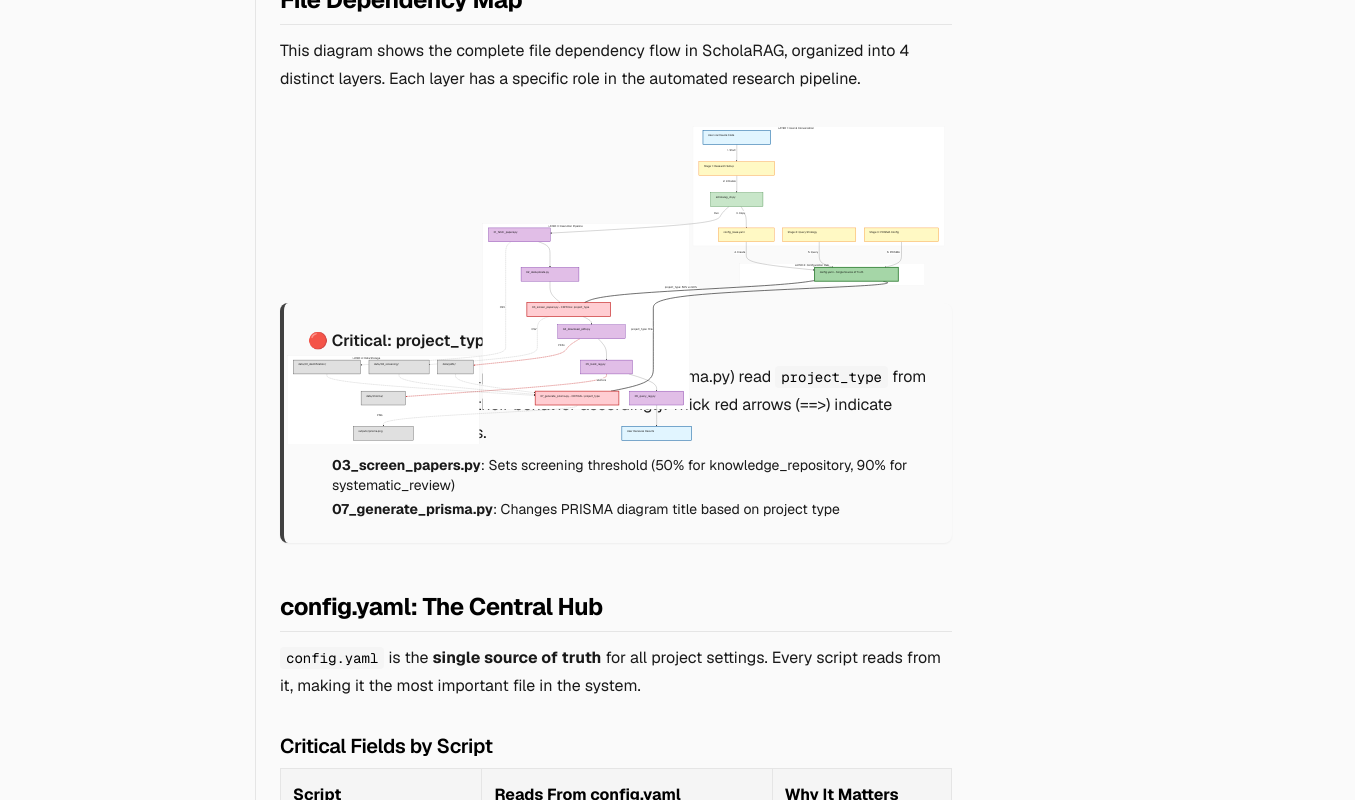
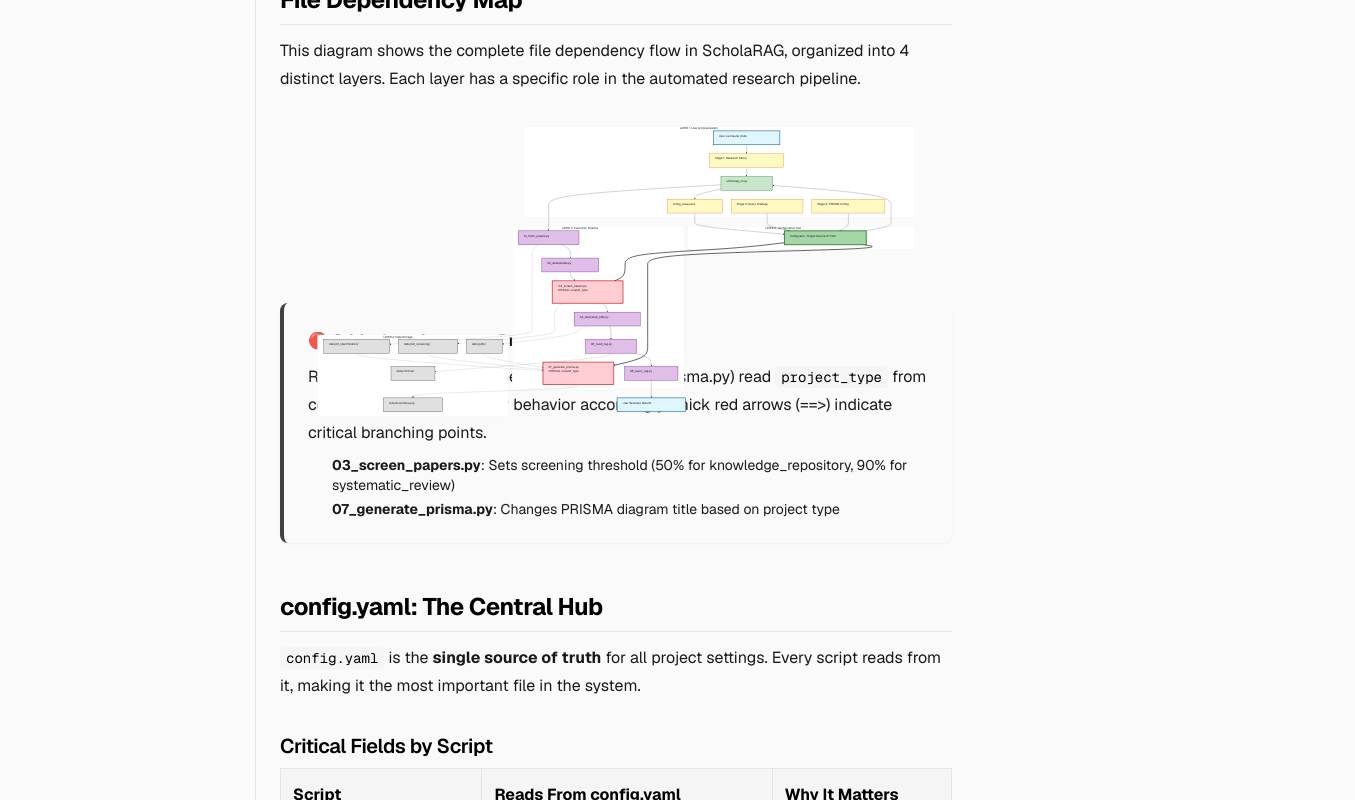
Before and after one commit to HosungYou/ResearcherRAG-helper, a Next.js app in the folder frontend/: page /codebook/architecture in a window 1280 px wide. Shown: the part 1160-1960 px from the top of the page, 1355 px wide, since content can reach past the window. Built offline with nearby package versions, Linux system fonts and the light colour scheme.

Commit message:
Restructure diagram to match exact vertical layout from screenshot

```diff
--- a/frontend/app/codebook/architecture/page.tsx
+++ b/frontend/app/codebook/architecture/page.tsx
@@ -62,79 +62,70 @@ outputs/ (Final RAG system + PRISMA diagram)`}
           </p>
 
           <Mermaid
-            scale={2.2}
+            scale={2.0}
             chart={`%%{init: {'theme':'base', 'themeVariables': { 'primaryColor':'#fff'}}}%%
 graph TB
     subgraph Layer1["LAYER 1: User & Conversation"]
         User["User via Claude Code"]
-        Stage1["Stage 1: Research Setup"]
+        User --> Stage1["Stage 1: Research Setup"]
+        Stage1 --> CLI["scholarag_cli.py"]
+        CLI --> BaseYAML["config_base.yaml"]
+
         Stage2["Stage 2: Query Strategy"]
         Stage3["Stage 3: PRISMA Config"]
-        CLI["scholarag_cli.py"]
-        BaseYAML["config_base.yaml"]
     end
+
     subgraph Layer2["LAYER 2: Configuration Hub"]
         ConfigYAML["config.yaml - Single Source of Truth"]
     end
+
     subgraph Layer3["LAYER 3: Execution Pipeline"]
         Script01["01_fetch_papers.py"]
         Script02["02_deduplicate.py"]
-        Script03["03_screen_papers.py - CRITICAL: project_type"]
+        Script03["03_screen_papers.py<br/>CRITICAL: project_type"]
         Script04["04_download_pdfs.py"]
         Script05["05_build_rag.py"]
         Script06["06_query_rag.py"]
-        Script07["07_generate_prisma.py - CRITICAL: project_type"]
-  end
- subgraph Layer4["LAYER 4: Data Storage"]
-        Data01["data/01_identification/"]
-        Data02["data/02_screening/"]
-        Data03["data/pdfs/"]
-        Data04["data/chroma/"]
-        Data05["outputs/prisma.png"]
-  end
-    User -- "1. Start" --> Stage1
-    Stage1 -- "2. Initialize" --> CLI
-    CLI -- "3. Copy" --> BaseYAML
-    BaseYAML -- "4. Create" --> ConfigYAML
-    Stage2 -- "5. Query" --> ConfigYAML
-    Stage3 -- "6. PRISMA" --> ConfigYAML
-    CLI -- Run --> Script01
+        Script07["07_generate_prisma.py<br/>CRITICAL: project_type"]
+
         Script01 --> Script02
         Script02 --> Script03
         Script03 --> Script04
         Script04 --> Script05
         Script05 --> Script06
-    ConfigYAML == "project_type: 50% vs 90%" ==> Script03
-    ConfigYAML == "project_type: title" ==> Script07
-    Script01 -. CSV .-> Data01
-    Script03 -. CSV .-> Data02
-    Script04 -. PDFs .-> Data03
-    Script05 -. Vectors .-> Data04
-    Script06 --> UserOut["User Receives Results"]
+    end
+
+    subgraph Layer4["LAYER 4: Data Storage"]
+        Data02["data/02_screening/"]
+        Data04["data/chroma/"]
+        Data03["data/pdfs/"]
+        Data01["data/01_identification/"]
+        Data05["outputs/prisma.png"]
+    end
+
+    UserOut["User Receives Results"]
+
+    BaseYAML --> ConfigYAML
+    Stage2 --> ConfigYAML
+    Stage3 --> ConfigYAML
+
+    ConfigYAML --> CLI
+    CLI --> Script01
+
+    ConfigYAML ===> Script03
+    ConfigYAML ===> Script07
+
+    Script01 -.-> Data01
+    Script03 -.-> Data02
+    Script04 -.-> Data03
+    Script05 -.-> Data04
+    Script06 --> UserOut
+
     Data01 -.-> Script07
     Data02 -.-> Script07
     Data03 -.-> Script07
-    Script07 -. PNG .-> Data05
-     User:::userNode
-     Stage1:::promptNode
-     Stage2:::promptNode
-     Stage3:::promptNode
-     CLI:::configNode
-     BaseYAML:::promptNode
-     ConfigYAML:::configHubNode
-     Script01:::scriptNode
-     Script02:::scriptNode
-     Script03:::criticalNode
-     Script04:::scriptNode
-     Script05:::scriptNode
-     Script06:::scriptNode
-     Script07:::criticalNode
-     Data01:::dataNode
-     Data02:::dataNode
-     Data03:::dataNode
-     Data04:::dataNode
-     Data05:::dataNode
-     UserOut:::userNode
+    Script07 -.-> Data05
+
     classDef userNode fill:#E1F5FF,stroke:#01579B,stroke-width:3px,color:#000
     classDef promptNode fill:#FFF9C4,stroke:#F57F17,stroke-width:2px,color:#000
     classDef configNode fill:#C8E6C9,stroke:#2E7D32,stroke-width:2px,color:#000
@@ -142,8 +133,14 @@ graph TB
     classDef scriptNode fill:#E1BEE7,stroke:#6A1B9A,stroke-width:2px,color:#000
     classDef criticalNode fill:#FFCDD2,stroke:#C62828,stroke-width:4px,color:#000
     classDef dataNode fill:#E0E0E0,stroke:#424242,stroke-width:2px,color:#000
-    linkStyle 16 stroke:#C62828,stroke-width:4px,fill:none
-    linkStyle 17 stroke:#C62828,stroke-width:4px,fill:none
+
+    class User,UserOut userNode
+    class Stage1,Stage2,Stage3,BaseYAML promptNode
+    class CLI configNode
+    class ConfigYAML configHubNode
+    class Script01,Script02,Script04,Script05,Script06 scriptNode
+    class Script03,Script07 criticalNode
+    class Data01,Data02,Data03,Data04,Data05 dataNode
 `}
           />
 
```
Lines whose indentation alone changed are shown as unchanged.
